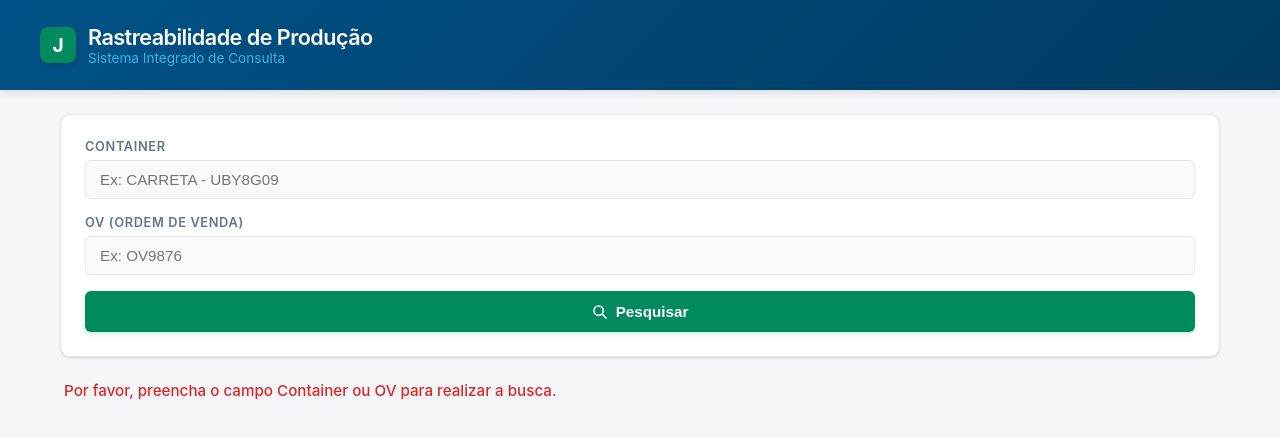
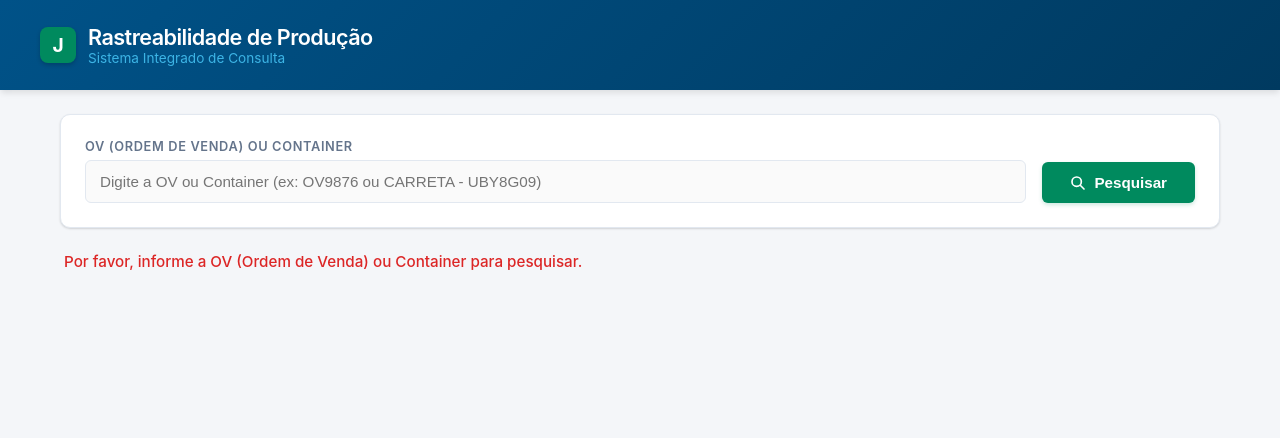
Before and after one commit to DevFullReis/Calcul, a website: page index.html in a window 1280 px wide. Both pictures are taken after a click on the button "Pesquisar". Drawn offline with Linux system fonts and the light colour scheme.

Commit message:
Refactor search input and update labels

```diff
--- a/index.html
+++ b/index.html
@@ -91,7 +91,7 @@
       padding: 0 20px;
     }
 
-    /* Caixa de Pesquisa Estilizada */
+    /* Caixa de Pesquisa Unificada */
     .search-card {
       background: var(--surface);
       padding: 24px;
@@ -100,7 +100,7 @@
       border: 1px solid var(--border);
       margin-bottom: 24px;
       display: grid;
-      grid-template-columns: repeat(auto-fit, minmax(220px, 1fr)) auto;
+      grid-template-columns: 1fr auto;
       gap: 16px;
       align-items: center;
     }
@@ -120,7 +120,7 @@
     }
 
     input {
-      padding: 10px 14px;
+      padding: 12px 14px;
       border: 1px solid var(--border);
       border-radius: 6px;
       font-size: 0.95rem;
@@ -140,7 +140,7 @@
       color: white;
       border: none;
       border-radius: 6px;
-      padding: 12px 24px;
+      padding: 12px 28px;
       font-weight: 600;
       font-size: 0.95rem;
       cursor: pointer;
@@ -304,15 +304,11 @@
   </header>
 
   <main>
-    <!-- Filtros de Busca -->
+    <!-- Filtro Único de Busca -->
     <div class="search-card">
       <div class="input-group">
-        <label for="inputContainer">Container</label>
-        <input type="text" id="inputContainer" placeholder="Ex: CARRETA - UBY8G09">
-      </div>
-      <div class="input-group">
-        <label for="inputOV">OV (Ordem de Venda)</label>
-        <input type="text" id="inputOV" placeholder="Ex: OV9876">
+        <label for="inputBusca">OV (Ordem de Venda) ou Container</label>
+        <input type="text" id="inputBusca" placeholder="Digite a OV ou Container (ex: OV9876 ou CARRETA - UBY8G09)" onkeypress="tratarTecla(event)">
       </div>
       <button class="btn-search" onclick="buscar()">
         <svg width="16" height="16" fill="none" stroke="currentColor" stroke-width="2.5" viewBox="0 0 24 24"><path stroke-linecap="round" stroke-linejoin="round" d="M21 21l-6-6m2-5a7 7 0 11-14 0 7 7 0 0114 0z"/></svg>
@@ -320,7 +316,7 @@
       </button>
     </div>
 
-    <div id="status">Insira os critérios de busca acima para carregar os registros.</div>
+    <div id="status">Insira a OV ou Container acima para carregar os registros.</div>
 
     <!-- Tabela & Paginação -->
     <div id="resultadoContainer" class="results-wrapper">
@@ -331,8 +327,7 @@
               <th>Serial</th>
               <th>FERT</th>
               <th>Cor</th>
-              <th>Container</th>
-              <th>OV</th>
+              <th>OV / Container</th>
               <th>Lacre</th>
             </tr>
           </thead>
@@ -353,16 +348,21 @@
   <script>
     let todosDados = [];
     let paginaAtual = 1;
-    const itensPorPagina = 15; // Exibe 15 itens por página para melhor aproveitamento em desktop/mobile
+    const itensPorPagina = 15;
+
+    function tratarTecla(e) {
+      if (e.key === 'Enter') {
+        buscar();
+      }
+    }
 
     async function buscar() {
-      const containerVal = document.getElementById('inputContainer').value.trim();
-      const ovVal = document.getElementById('inputOV').value.trim();
+      const valorBusca = document.getElementById('inputBusca').value.trim();
       const statusEl = document.getElementById('status');
       const resultadoContainer = document.getElementById('resultadoContainer');
 
-      if (!containerVal && !ovVal) {
-        statusEl.innerText = 'Por favor, preencha o campo Container ou OV para realizar a busca.';
+      if (!valorBusca) {
+        statusEl.innerText = 'Por favor, informe a OV (Ordem de Venda) ou Container para pesquisar.';
         statusEl.style.color = '#dc2626';
         resultadoContainer.style.display = 'none';
         return;
@@ -374,8 +374,9 @@
 
       try {
         const params = new URLSearchParams();
-        if (containerVal) params.append('container', containerVal);
-        if (ovVal) params.append('ov', ovVal);
+        // Envia o valor tanto para 'ov' quanto para 'container' no backend
+        params.append('ov', valorBusca);
+        params.append('container', valorBusca);
 
         const resposta = await fetch(`/api/consultar?${params.toString()}`);
         const textoResposta = await resposta.text();
@@ -392,7 +393,7 @@
         }
 
         if (!dados || dados.length === 0) {
-          statusEl.innerText = 'Nenhum registro encontrado para os filtros informados.';
+          statusEl.innerText = 'Nenhum registro encontrado para este termo.';
           statusEl.style.color = 'var(--text-muted)';
           return;
         }
@@ -429,15 +430,14 @@
           <td><strong>${item.serial || '-'}</strong></td>
           <td>${item.fert || '-'}</td>
           <td>${item.cor || '-'}</td>
-          <td>${item.container || '-'}</td>
-          <td>${item.ov || '-'}</td>
+          <td>${item.ov || item.container || '-'}</td>
           <td>${item.lacre || '-'}</td>
         </tr>
       `).join('');
 
       infoEl.innerText = `Página ${paginaAtual} de ${totalPaginas} (${todosDados.length} itens no total)`;
       btnAnterior.disabled = paginaAtual === 1;
-      btnProximo.disabled = paginaAtual === paginaAtual >= totalPaginas;
+      btnProximo.disabled = paginaAtual >= totalPaginas;
     }
 
     function mudarPagina(direcao) {
```
